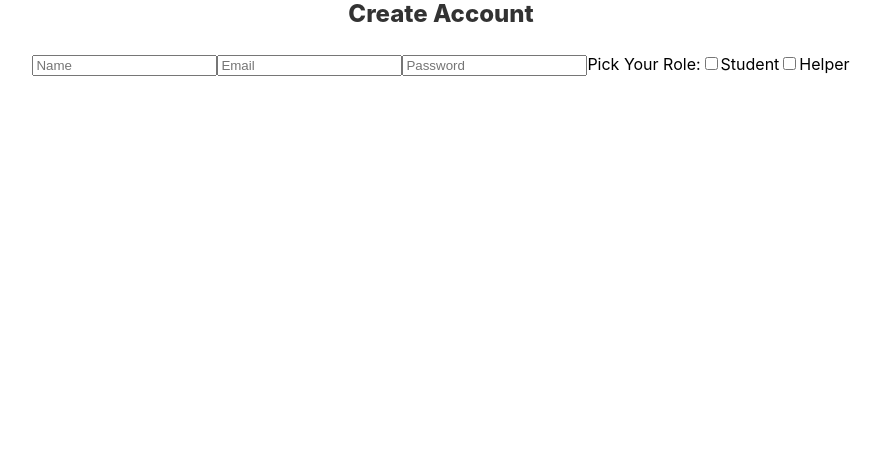
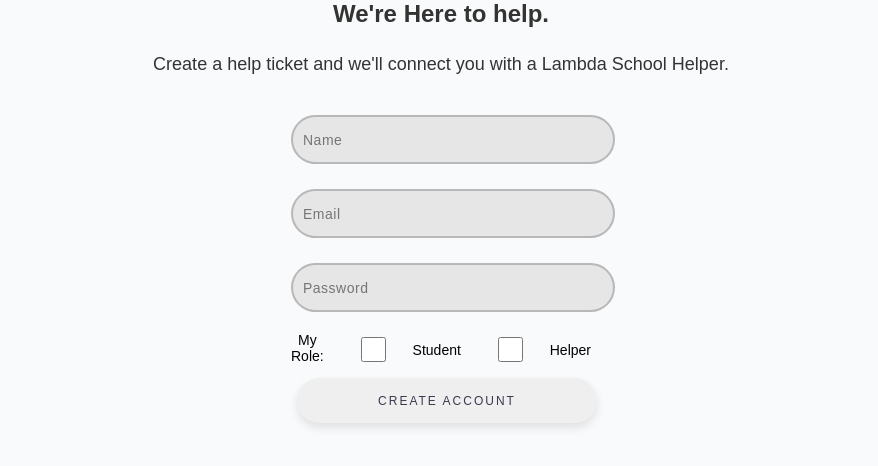
Before and after one commit to Build-Week-DevDesk-Queue2/frontend, a React (Create React App) app in the folder front-end/: page / in a window 1280 px wide. Shown: the top 466 px of the page, without its empty margins (199-1077 px from the left). Built offline with nearby package versions, Linux system fonts and the light colour scheme.

Commit message:
Added more styling to create account form

```diff
--- a/front-end/src/components/users/CreateUserForm.js
+++ b/front-end/src/components/users/CreateUserForm.js
@@ -2,7 +2,7 @@
 import * as yup from "yup";
 import axios from "axios";
 import styled from "styled-components";
-import ".../createuser.css";
+import "./createuser.css";
 /////////////////////////
 ///       FORM        ///
 /////////////////////////
@@ -10,7 +10,10 @@
 const CreateUserForm = () => {
   return (
     <div className="create-account-form">
-      <CreateAccountHeading>Create Account</CreateAccountHeading>
+      <CreateAccountHeading>We're Here to help.</CreateAccountHeading>
+      <CreateAccountSubHeading>
+        Create a help ticket and we'll connect you with a Lambda School Helper.
+      </CreateAccountSubHeading>
       <form>
         <label htmlFor="name">
           {/* NAME */}
@@ -37,12 +40,13 @@
           />
         </label>
         <label htmlFor="role" className="role">
-          Pick Your Role:
+          My Role:
+          <input type="checkbox" id="student" name="student" value="student" />
+          <label htmlFor="role">Student</label>
+          <input type="checkbox" id="helper" name="helper" value="helper" />
+          <label htmlFor="role">Helper</label>
         </label>
-        <input type="checkbox" id="student" name="student" value="student" />
-        <label htmlFor="role">Student</label>
-        <input type="checkbox" id="helper" name="helper" value="helper" />
-        <label htmlFor="role">Helper</label>
+        <button type="submit">Create Account</button>
       </form>
     </div>
   );
@@ -62,4 +66,16 @@
   padding-bottom: 25px;
 `;
 
+const CreateAccountSubHeading = styled.span`
+  color: #333333;
+  font-weight: 300;
+  font-size: 18px;
+  line-height: 1.2;
+  text-align: center;
+  display: block;
+  width: auto;
+  margin: 0 5%;
+  padding-bottom: 25px;
+`;
+
 export default CreateUserForm;
--- a/front-end/src/createuser.css
+++ b/front-end/src/components/users/createuser.css
@@ -5,9 +5,7 @@
 .App {
   width: 100%;
   min-height: 100vh;
-  background: #9053c7;
-  background: -webkit-linear-gradient(-135deg, #c850c0, #4158d0);
-  background: linear-gradient(-135deg, #c850c0, #4158d0);
+  background: #f9fafb;
   font-family: sans-serif;
   text-align: center;
 }
@@ -28,8 +26,7 @@
 }
 
 input,
-select,
-textarea {
+select {
   height: 25px;
   width: 100%;
   margin: 5px 0 0;
@@ -66,9 +63,11 @@
 
 input[type="checkbox"] {
   margin-left: 15px;
+  display: inline-block;
 }
 
 button {
+  margin: 0 2%;
   height: 45px;
   width: 100%;
   display: inline-block;
@@ -79,38 +78,31 @@
   border-radius: 25px;
   letter-spacing: 2px;
   outline: none;
-  background-color: #57b846;
-  color: #fff;
+  background-color: #efefef;
+  color: #3b394e;
   cursor: pointer;
   box-shadow: 0 5px 10px rgba(0, 0, 0, 0.1);
 }
 
 button:hover {
   background-image: none;
-  background-color: #212529;
+  background-color: #d7d7d7;
   box-shadow: 0 5px 12px rgba(0, 0, 0, 0.3);
 }
-
-/* button:disabled {
-    background-image: none;
-    background-color: white;
-    border: 1px solid rgba(0, 0, 0, 0.1);
-    color: rgba(0, 0, 0, 0.1);
-    cursor: not-allowed;
-  } */
 
 .error {
   font-size: 1.2rem;
   color: red;
 }
 
-.terms {
-  display: inline-block;
-  align-self: self-start;
+.role {
+  display: flex;
+  /*align-self: self-start;*/
 }
 
-.terms input {
-  width: 15px;
+.role input {
+  /*width: 15px;*/
+  width: 100%;
   display: inline-block;
   margin-right: 5px;
 }
```
